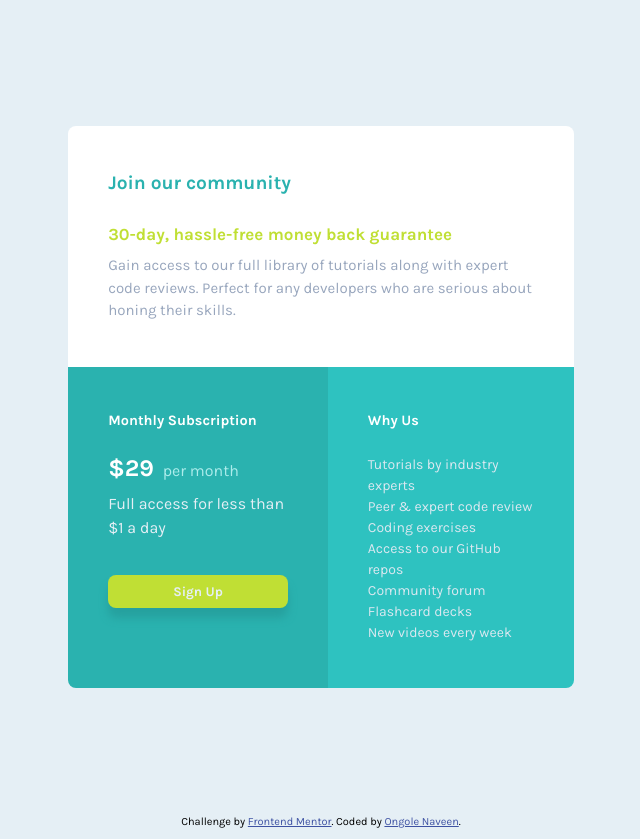
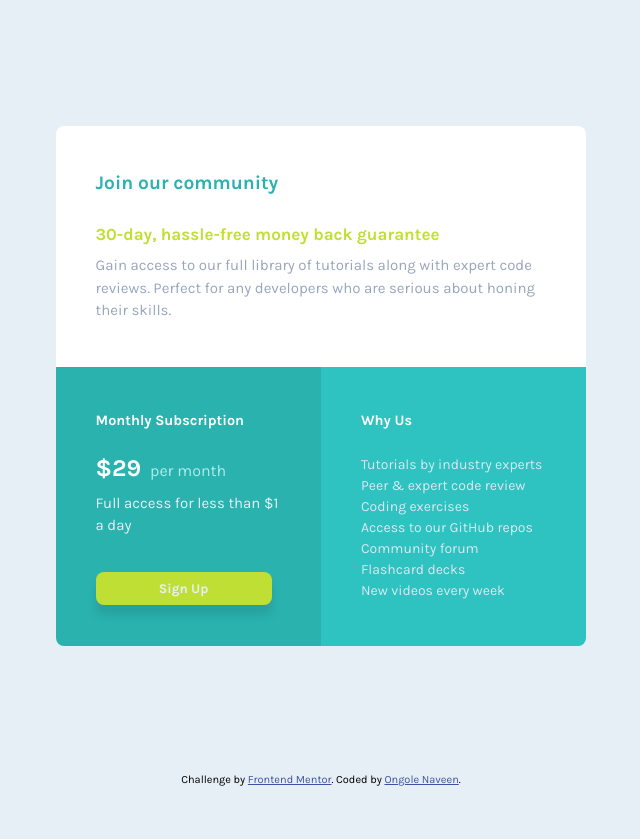
Before and after one commit to Naveen39O/SinglePriceGridComponent, a plain HTML site: page index.html in a window 1280 px wide. Shown: the whole page, without its empty margins (319-959 px from the left). After the commit the page ends 800 px from the top, so only its background shows below. Drawn offline with Linux system fonts and the light colour scheme.

Commit message:
grid width changes

```diff
--- a/styles/styles.css
+++ b/styles/styles.css
@@ -107,12 +107,8 @@ h6{
 
   .grid-container{
     display: grid;
-    grid-template-columns: auto auto;
-    margin: 10% 30%;
-  }
-
-  .grid-item{
-    width: 50%;
+    grid-template-columns: 50% 50%;
+    margin: 10% 29%;
   }
 
   .info-div{
@@ -138,6 +134,7 @@ h6{
   .cost-p-day{
     margin-top: 10px;
     color: hsl(204, 43%, 93%);
+    font-size: 15px;
   }
 
   .benefits-div{
@@ -146,7 +143,7 @@ h6{
   }
 
   .signup{
-    width: 100%;
+    width: 95%;
     margin: 30px auto 0;
   }
 
```
